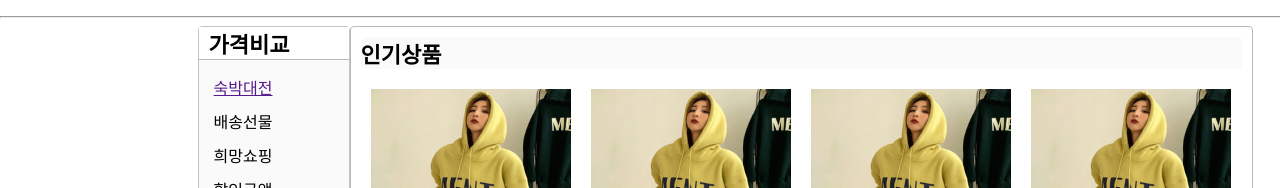
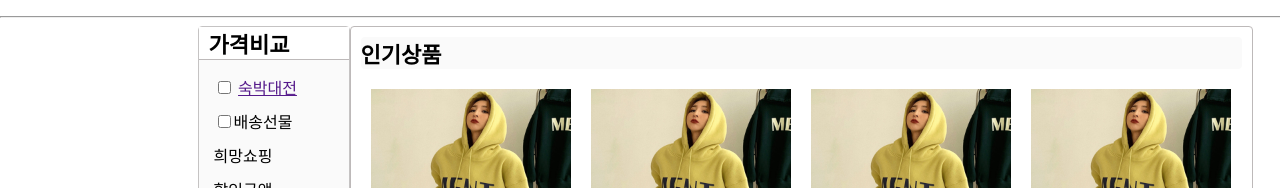
Before and after one commit to sunshine4437/VueStudy, a Vue app: page /shopping in a window 1280 px wide. Shown: the part 186-374 px from the top of the page. Built offline with nearby package versions, Linux system fonts and the light colour scheme; a web font is replaced by a local one.

Commit message:
shopping

```diff
--- a/src/views/shopping.vue
+++ b/src/views/shopping.vue
@@ -5,8 +5,8 @@
         <div class="aside_info">
             <h2>가격비교</h2>
             <ul class="buy">
-                <a href="" class="blank"><li>숙박대전</li></a>
-                <li>배송선물</li>
+              <li> <input type="checkbox" name="" id=""> <a href="" class="blank">숙박대전</a></li>
+                <li><input type="checkbox" name="" id="">배송선물</li>
                 <li>희망쇼핑</li>
                 <li>할인금액</li>
             </ul>
```
